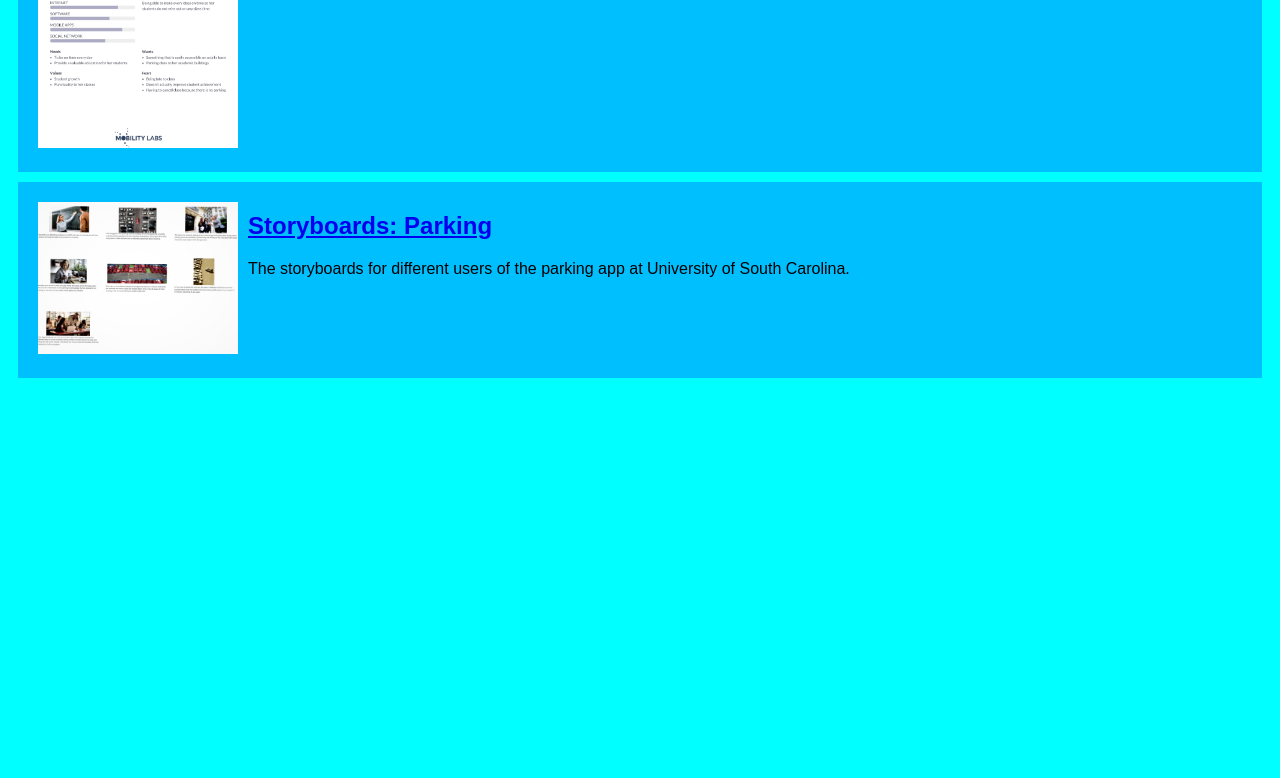
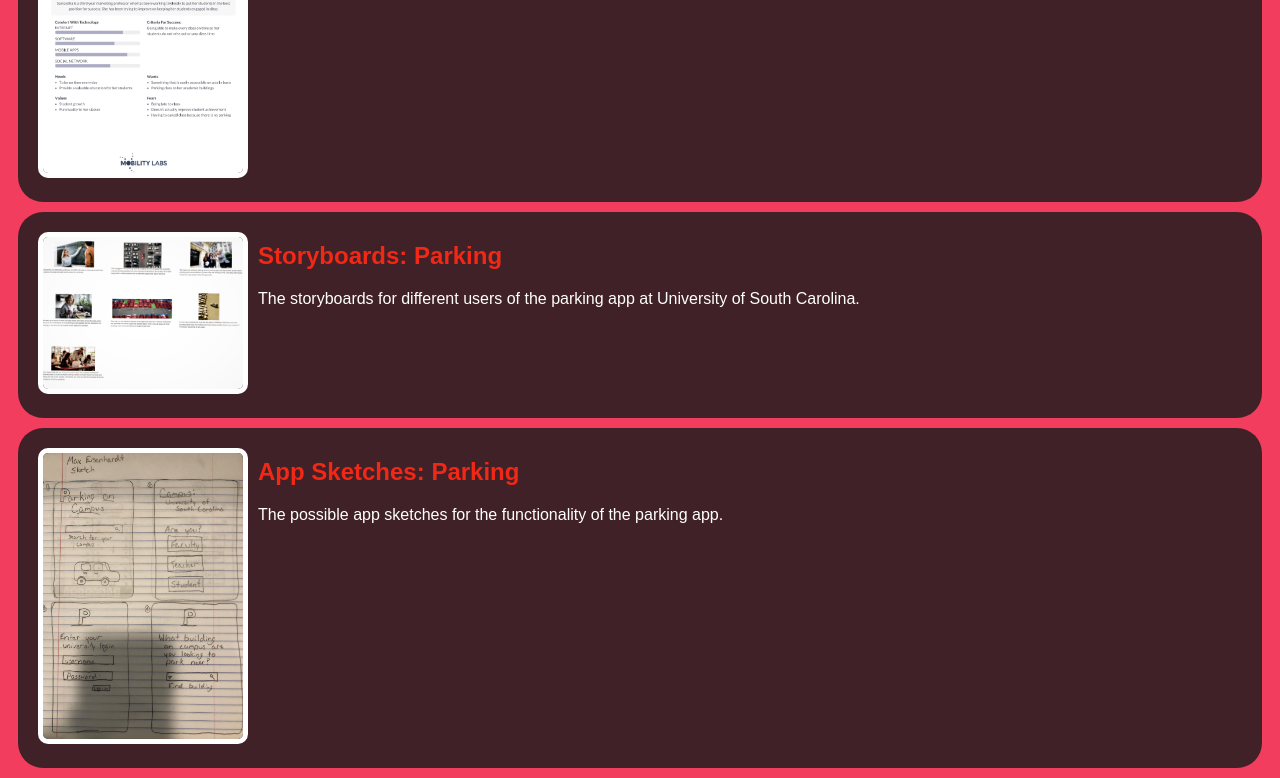
Before and after one commit to max-eis07/max-eis07.github.io, a plain HTML site: page CSCE-190 Computing Website/index.html in a window 1280 px wide. Shown: the part 610-1388 px from the top of the page. Before the commit the page ends 998 px from the top, so only its background shows below. Drawn offline with Linux system fonts and the light colour scheme.

Commit message:
Add files via upload

```diff
--- a/CSCE-190 Computing Website/index.html
+++ b/CSCE-190 Computing Website/index.html
@@ -50,5 +50,16 @@
                 </p>
             </section>
         </section>
+
+        <!-- Sketch Assignment -->
+        <section class="assignment">
+            <a href="files/team-sketches.pdf"><img src="images/app-sketch.png"></a>
+            <section class="ass-deatails">
+                <a href="files/team-sketches.pdf"><h2>App Sketches: Parking</h2></a>
+                <p>
+                    The possible app sketches for the functionality of the parking app.
+                </p>
+            </section>
+        </section>
     </body>
 </html>
--- a/CSCE-190 Computing Website/styles.css
+++ b/CSCE-190 Computing Website/styles.css
@@ -1,5 +1,5 @@
 body{
-    background:aqua;
+    background:#F23D5E;
     font-family:Arial, Helvetica, sans-serif;
 }
 
@@ -7,15 +7,39 @@ body{
     display:flex;
     padding:10px;
     margin:10px;
-    background: deepskyblue;
+    background: #402127;
+    border-radius: 25px;
 }
 
 .assignment img{
     width:200px;
-    padding:10px;
+    margin: 10px;
+    border: 5px solid #FFF;
+    border-radius: 10px;
+}
+
+.assignment img:hover{
+    border: 4px dashed #F22816;
 }
 
 h1{
-    color:white;
+    color: #402127;
     text-align:center;
 }
+
+h1:hover{
+    color: #FFF;
+}
+
+a{
+    text-decoration: none;
+    color: #F22816;
+}
+
+a:hover{
+    color: #FFF;
+}
+
+p{
+    color: #FFF;
+}
--- a/styles.css
+++ b/styles.css
@@ -1,5 +1,5 @@
 body{
-    background:aqua;
+    background:#F23D5E;
     font-family:Arial, Helvetica, sans-serif;
 }
 
@@ -7,15 +7,39 @@ body{
     display:flex;
     padding:10px;
     margin:10px;
-    background: deepskyblue;
+    background: #402127;
+    border-radius: 25px;
 }
 
 .assignment img{
     width:200px;
-    padding:10px;
+    margin: 10px;
+    border: 5px solid #FFF;
+    border-radius: 10px;
+}
+
+.assignment img:hover{
+    border: 4px dashed #F22816;
 }
 
 h1{
-    color:white;
+    color: #402127;
     text-align:center;
 }
+
+h1:hover{
+    color: #FFF;
+}
+
+a{
+    text-decoration: none;
+    color: #F22816;
+}
+
+a:hover{
+    color: #FFF;
+}
+
+p{
+    color: #FFF;
+}
```
Also changed, not shown: index.html (+11 -0 lines), CSCE-190 Computing Website/images/app-sketch.png (added), images/app-sketch.png (added), 2 other files.
